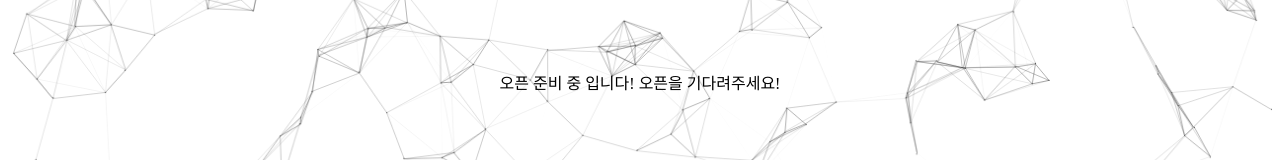
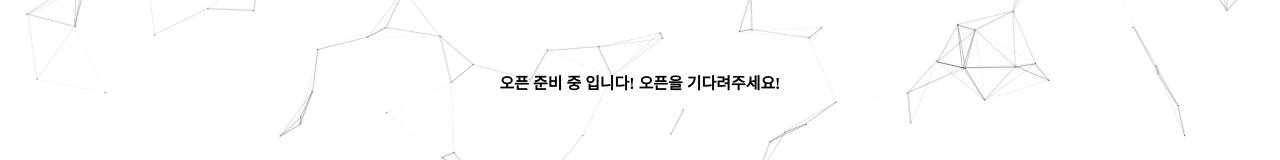
Before and after one commit to AnOldStory/Static, a plain HTML site: page maintain.html in a window 1280 px wide. Shown: the part 318-478 px from the top of the page. Drawn offline with Linux system fonts and the light colour scheme; animation ran at ten frames a second.

Commit message:
Update maintain.html

```diff
--- a/maintain.html
+++ b/maintain.html
@@ -13,6 +13,7 @@
       .child{
         width: 100%;
         text-align: center;
+        font-weight: 700;
       }
     </style>
 
@@ -28,6 +29,6 @@
       color: "122 103 238",
       count: 400
     }
-<script type="text/javascript" color="122 103 238" opacity='0.7' zIndex="-2" count="500" src="dist/canvas-nest.js"></script>
+<script type="text/javascript" color="122 103 238" opacity='0.7' zIndex="-2" count="300" src="dist/canvas-nest.js"></script>
 </body>
 </html>
```
